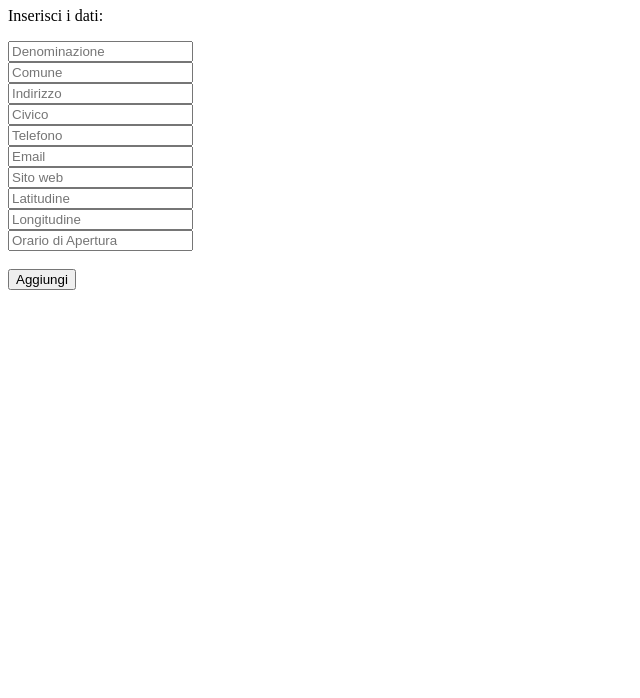
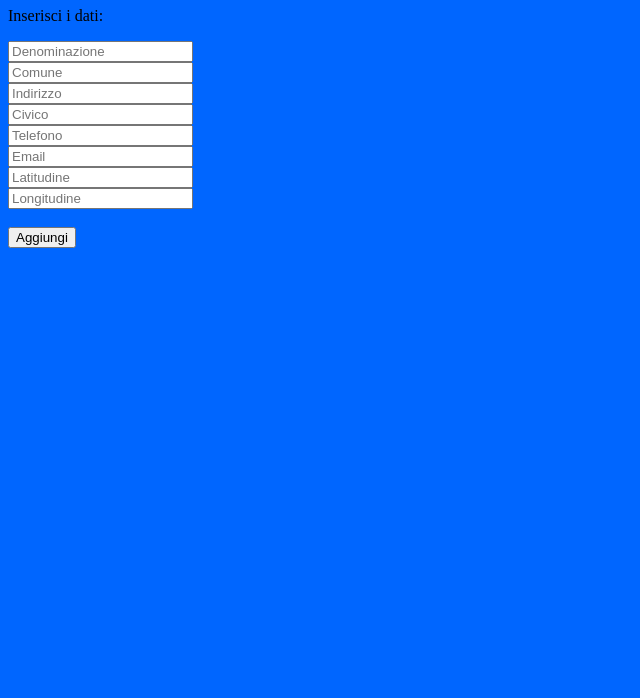
Before and after one commit to SteBatMan/PdReD_Marche, a website: page public/views/aggiungi_ristorante.html in a window 1280 px wide. Shown: the part 102-800 px from the top of the page, without its empty margins (0-640 px from the left). Drawn offline with Linux system fonts and the light colour scheme.

Commit message:
🕍😝 Modifiche finali

```diff
--- a/public/views/aggiungi_ristorante.html
+++ b/public/views/aggiungi_ristorante.html
@@ -12,7 +12,7 @@
    <h1>
     Aggiungi un nuovo punto ristoro
   </h1>
-<body>
+<body style="background-color:#0066ff">
   <!--tutti i campi-->
   <div class="add">
     <p id="addTitle">Inserisci i dati:</p>
@@ -21,12 +21,10 @@
       <input class="input" type="txt" id="comunee" name="Comune" placeholder="Comune" required> <br>
       <input class="input" type="txt" id="indirizzoo" name="Indirizzo" placeholder="Indirizzo"> <br>
       <input class="input" type="txt" id="civicoo" name="Civico" placeholder="Civico"> <br>
-      <input class="input" type="number" id="telefonoo" name="Telefono" placeholder="Telefono"> <br>
+      <input class="input" type="txt" id="telefonoo" name="Telefono" placeholder="Telefono"> <br>
       <input class="input" type="txt" id="emaill" name="Email" placeholder="Email"> <br>
-      <input class="input" type="txt" id="sitoo" name="Sito web" placeholder="Sito web"> <br>
-      <input class="input" type="number" id="latitudinee" name="Latitudine" placeholder="Latitudine"> <br>
-      <input class="input" type="number" id="longitudinee" name="Longitudine" placeholder="Longitudine"> <br>
-      <input class="input" type="txt" id="orarii" name="Orario di Apertura" placeholder="Orario di Apertura"> <br><br>
+      <input class="input" type="txt" id="latitudinee" name="Latitudine" placeholder="Latitudine"> <br>
+      <input class="input" type="txt" id="longitudinee" name="Longitudine" placeholder="Longitudine"> <br><br>
       <button id="btn" class="btn">Aggiungi</button>
     </form>
   </div>
--- a/server.js
+++ b/server.js
@@ -87,11 +87,9 @@ app.put('/modifica_ristorante', (req, res) => {
       parser[i].Comune = req.body.Comune.toUpperCase();
       parser[i].Indirizzo = req.body.Indirizzo;
       parser[i].Civico = req.body.Civico;
-      parser[i].Email = req.body.Email;
       parser[i].Sito_web = req.body.Sito_web;
       parser[i].Latitudine = req.body.Latitudine;
       parser[i].Longitudine = req.body.Longitudine;
-      parser[i].Orario_di_Apertura = req.body.Orario_di_Apertura;
       dati.writeFileSync('public/data.json', JSON.stringify(parser));
       return res.status(200).send("Punto ristoro modificato!");
     }
```
Also changed, not shown: public/views/index.html (+1 -1 lines), public/views/mostra_ristoranti.html (+1 -1 lines).
